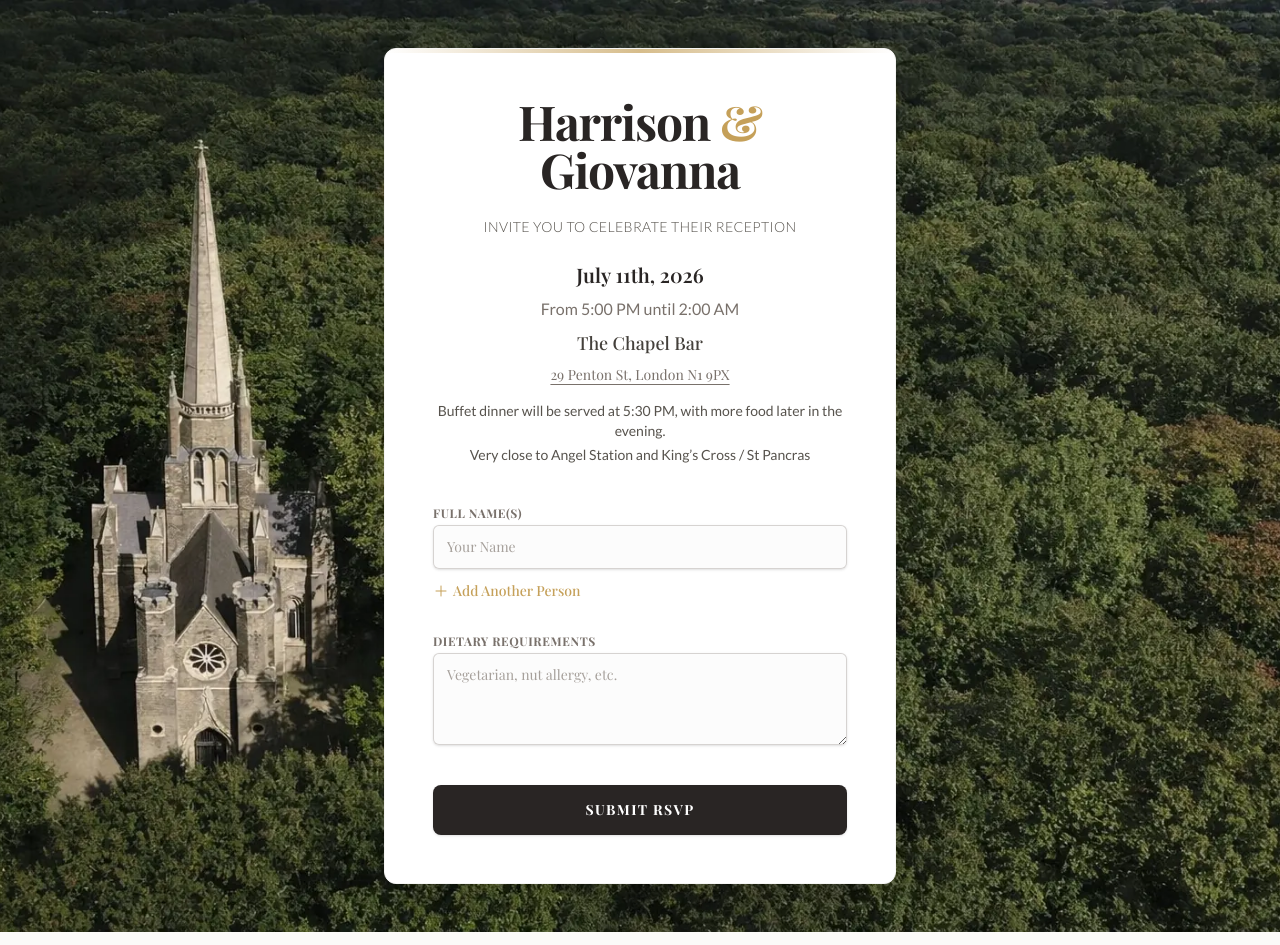
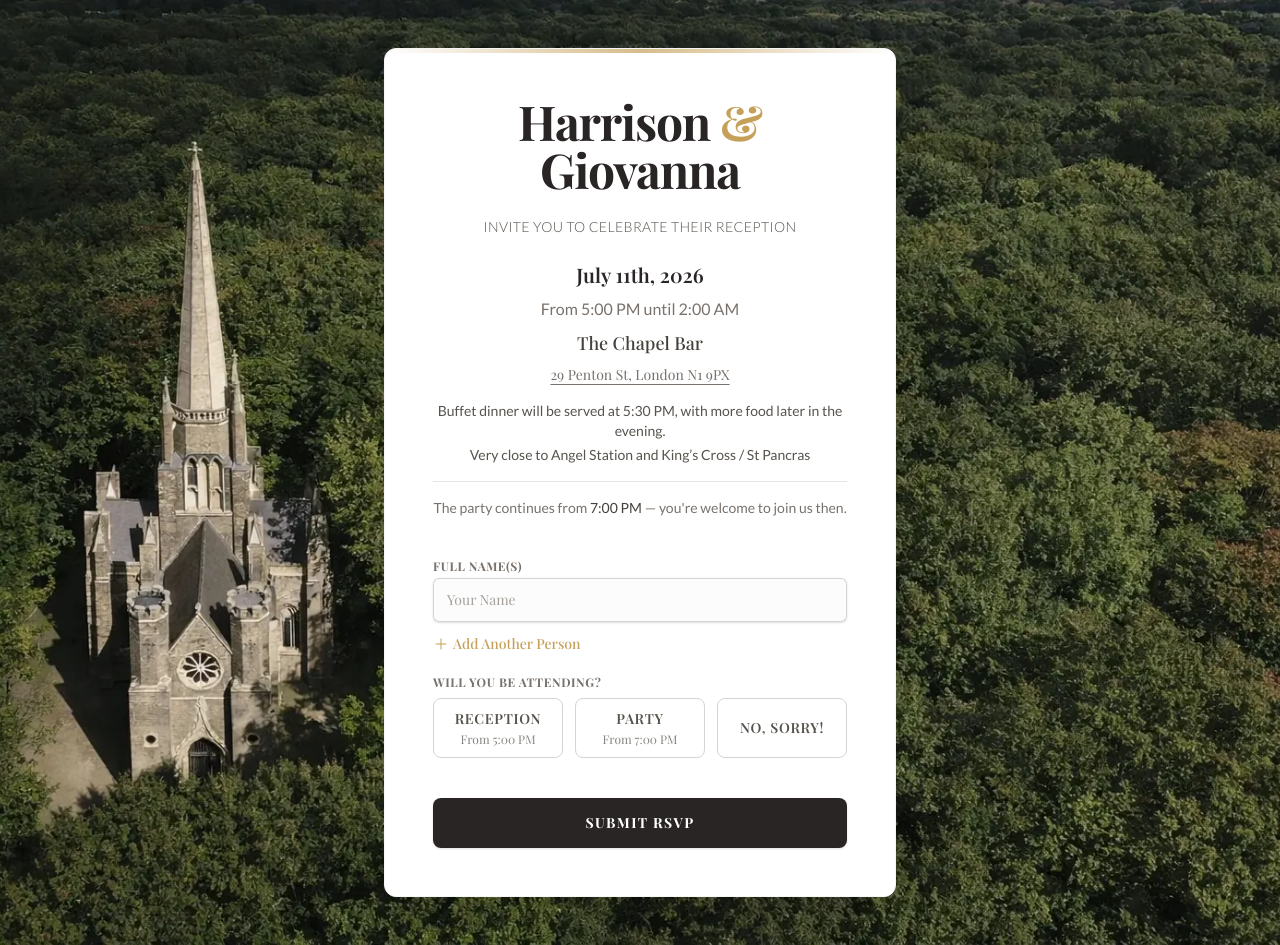
Before and after one commit to HazzaDaBird/ReceptionRSVP, a React (Vite) app: page / in a window 1280 px wide. Built offline with nearby package versions, Linux system fonts and the light colour scheme; a web font is replaced by a local one.

Commit message:
Add Reception/Party/No RSVP options, wedding favicon, party time info

```diff
--- a/index.html
+++ b/index.html
@@ -2,7 +2,7 @@
 <html lang="en">
   <head>
     <meta charset="UTF-8" />
-    <link rel="icon" type="image/svg+xml" href="/vite.svg" />
+    <link rel="icon" type="image/svg+xml" href="/wedding.svg" />
     <meta name="viewport" content="width=device-width, initial-scale=1.0" />
     <link rel="preconnect" href="https://fonts.googleapis.com">
     <link rel="preconnect" href="https://fonts.gstatic.com" crossorigin>
--- a/src/components/RSVPForm.jsx
+++ b/src/components/RSVPForm.jsx
@@ -6,6 +6,7 @@ const RSVPForm = () => {
     names: [''],
     dietary: ''
   });
+  const [attending, setAttending] = useState(null);
   const [isSubmitting, setIsSubmitting] = useState(false);
   const [isSubmitted, setIsSubmitted] = useState(false);
 
@@ -41,7 +42,8 @@ const RSVPForm = () => {
     // Create submission payload with the combined name string
     const submissionData = {
       ...formData,
-      name: namesString
+      name: namesString,
+      dietary: attending === 'no' ? 'Not Attending' : `${attending === 'reception' ? 'Reception' : 'Party'} - ${formData.dietary}`
     };
 
     // Simulate submission or call actual Google Form logic
@@ -84,8 +86,9 @@ const RSVPForm = () => {
             <div className="pt-2 text-stone-600 text-sm font-sans space-y-1">
               <p>Buffet dinner will be served at 5:30 PM, with more food later in the evening.</p>
               <p>Very close to Angel Station and King’s Cross / St Pancras</p>
-            </div>
-          </div>
+            </div>            <div className="mt-4 pt-4 border-t border-stone-200 space-y-1">
+              <p className="text-stone-500 text-sm font-sans">The party continues from <span className="font-medium text-stone-700">7:00 PM</span> — you're welcome to join us then.</p>
+            </div>          </div>
         </div>
 
         {isSubmitted && (
@@ -145,13 +148,52 @@ const RSVPForm = () => {
               </button>
             </div>
 
-            {/* Attending removed */}
+            {/* Attending */}
+            <div>
+              <label className="block text-xs font-bold text-stone-500 uppercase tracking-wider mb-2">Will you be attending?</label>
+              <div className="flex gap-3">
+                <button
+                  type="button"
+                  onClick={() => setAttending('reception')}
+                  className={`flex-1 py-2.5 rounded-lg border text-sm font-semibold uppercase tracking-wider transition-all duration-200 ${
+                    attending === 'reception'
+                      ? 'bg-stone-800 text-white border-stone-800'
+                      : 'bg-white text-stone-600 border-stone-300 hover:border-stone-500'
+                  }`}
+                >
+                  Reception
+                  <span className="block text-xs font-normal normal-case tracking-normal mt-0.5 opacity-70">From 5:00 PM</span>
+                </button>
+                <button
+                  type="button"
+                  onClick={() => setAttending('party')}
+                  className={`flex-1 py-2.5 rounded-lg border text-sm font-semibold uppercase tracking-wider transition-all duration-200 ${
+                    attending === 'party'
+                      ? 'bg-stone-800 text-white border-stone-800'
+                      : 'bg-white text-stone-600 border-stone-300 hover:border-stone-500'
+                  }`}
+                >
+                  Party
+                  <span className="block text-xs font-normal normal-case tracking-normal mt-0.5 opacity-70">From 7:00 PM</span>
+                </button>
+                <button
+                  type="button"
+                  onClick={() => setAttending('no')}
+                  className={`flex-1 py-2.5 rounded-lg border text-sm font-semibold uppercase tracking-wider transition-all duration-200 ${
+                    attending === 'no'
+                      ? 'bg-stone-800 text-white border-stone-800'
+                      : 'bg-white text-stone-600 border-stone-300 hover:border-stone-500'
+                  }`}
+                >
+                  No, sorry!
+                </button>
+              </div>
+            </div>
 
           </div>
 
+          {(attending === 'reception' || attending === 'party') && (
           <div className="space-y-5 pt-2 animate-fade-in transition-all duration-500 ease-in-out">
-              {/* Guests removed */}
-
               <div>
                 <label htmlFor="dietary" className="block text-xs font-bold text-stone-500 uppercase tracking-wider mb-1">Dietary Requirements</label>
                 <textarea
@@ -165,13 +207,14 @@ const RSVPForm = () => {
                 />
               </div>
           </div>
+          )}
 
           {/* Message removed */}
 
           <div className="pt-4">
             <button
               type="submit"
-              disabled={isSubmitting || isSubmitted}
+              disabled={isSubmitting || isSubmitted || attending === null}
               className={`w-full flex justify-center py-3.5 px-4 border border-transparent rounded-lg shadow-sm text-sm font-bold uppercase tracking-widest text-white transition-all duration-200 ${
                 (isSubmitting || isSubmitted)
                   ? 'bg-stone-400 cursor-not-allowed'
```
Also changed, not shown: public/wedding.svg (added), src/App.jsx (line endings or trailing spaces).
